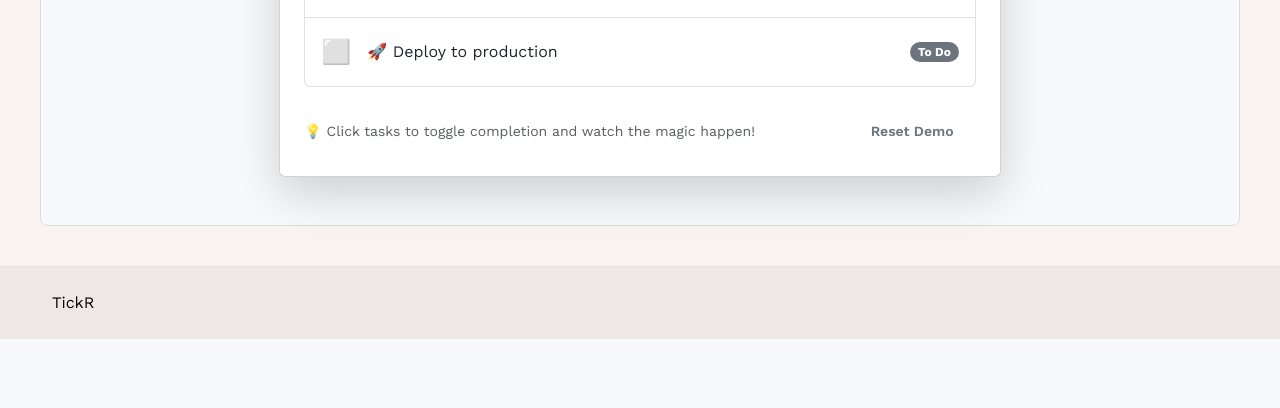
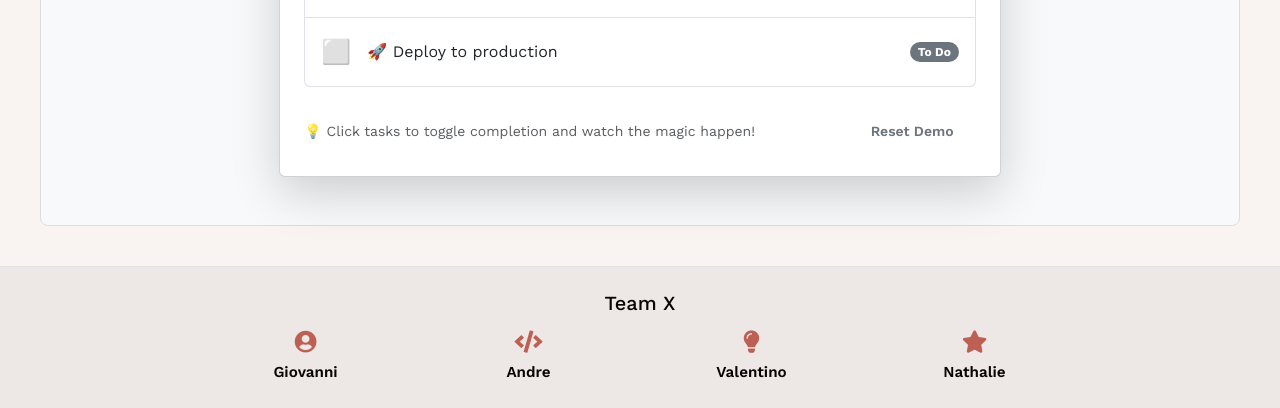
Before and after one commit to ValentinoFarias/Doit, a Django app: page / in a window 1280 px wide. Shown: the part 1894-2302 px from the top of the page. Before the commit the page ends 2233 px from the top, so only its background shows below. Run offline with Django 4.2, Linux system fonts and the light colour scheme; some libraries are stand-ins or nearby versions.

Commit message:
add team section to footer with member details and styling

```diff
--- a/static/css/style.css
+++ b/static/css/style.css
@@ -193,6 +193,27 @@ a {
   gap: 20px;
 }
 
+.team-footer {
+  max-width: 900px;
+}
+
+.team-member {
+  display: flex;
+  flex-direction: column;
+  align-items: center;
+  gap: 8px;
+}
+
+.team-icon {
+  font-size: 1.4rem;
+  color: var(--primary);
+}
+
+.team-name {
+  font-weight: 600;
+  font-size: 0.95rem;
+}
+
 .footer-email {
   padding: 10px 16px;
   border: 1px solid #ccc;
--- a/templates/base.html
+++ b/templates/base.html
@@ -114,10 +114,32 @@
     </main>
     <!-- Footer -->
     <footer class="footer mt-auto py-4 border-top">
-      <div class="container-fluid">
-        <div class="row align-items-center">
-          <div class="col-md-6 text-md-start text-center">
-            <span>TickR</span>
+      <div class="container team-footer">
+        <h5 class="mb-3 text-center">Team X</h5>
+        <div class="row g-3 justify-content-center text-center">
+          <div class="col-6 col-md-3">
+            <div class="team-member">
+              <i class="fas fa-user-circle team-icon"></i>
+              <div class="team-name">Giovanni</div>
+            </div>
+          </div>
+          <div class="col-6 col-md-3">
+            <div class="team-member">
+              <i class="fas fa-code team-icon"></i>
+              <div class="team-name">Andre</div>
+            </div>
+          </div>
+          <div class="col-6 col-md-3">
+            <div class="team-member">
+              <i class="fas fa-lightbulb team-icon"></i>
+              <div class="team-name">Valentino</div>
+            </div>
+          </div>
+          <div class="col-6 col-md-3">
+            <div class="team-member">
+              <i class="fas fa-star team-icon"></i>
+              <div class="team-name">Nathalie</div>
+            </div>
           </div>
         </div>
       </div>
```
